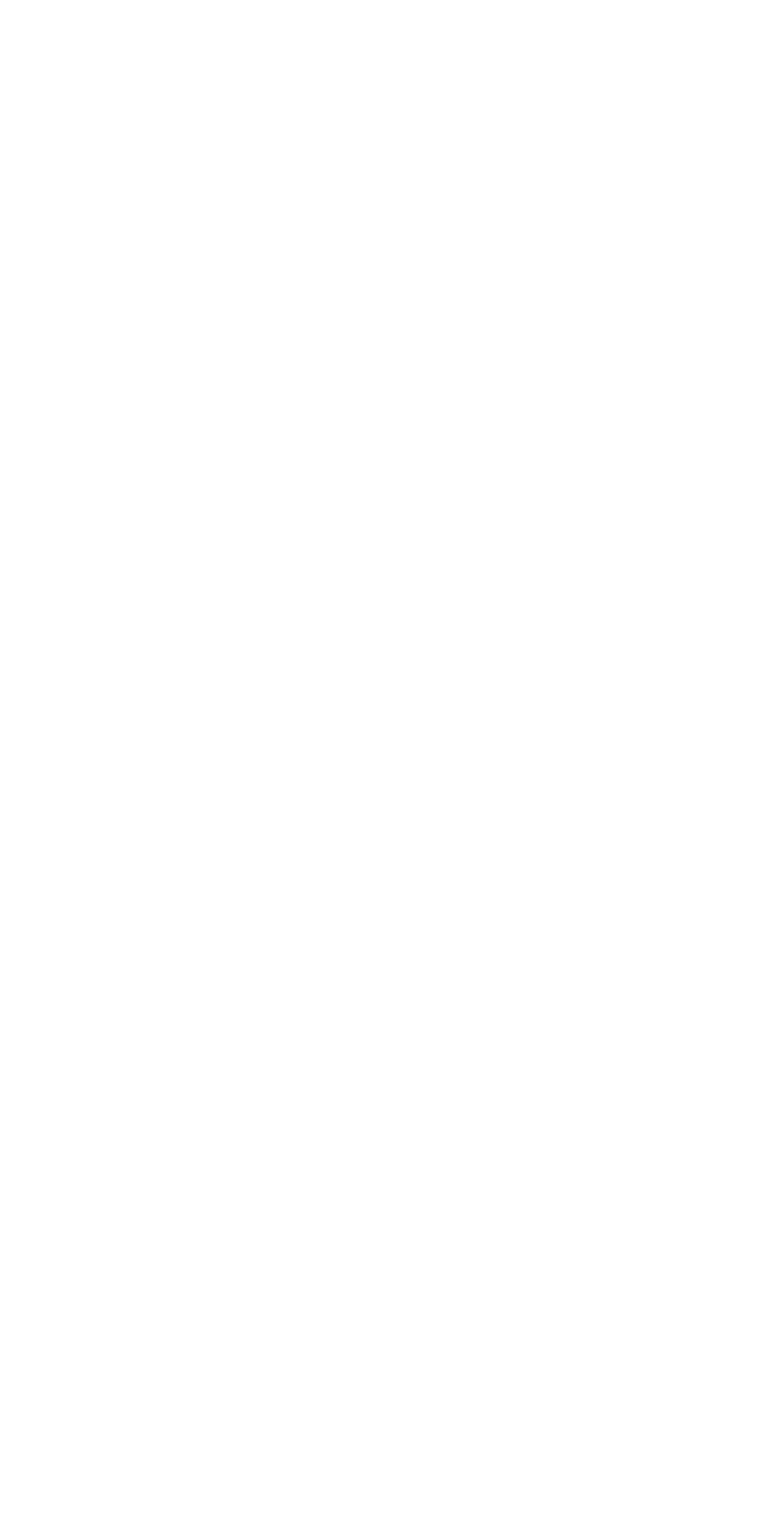
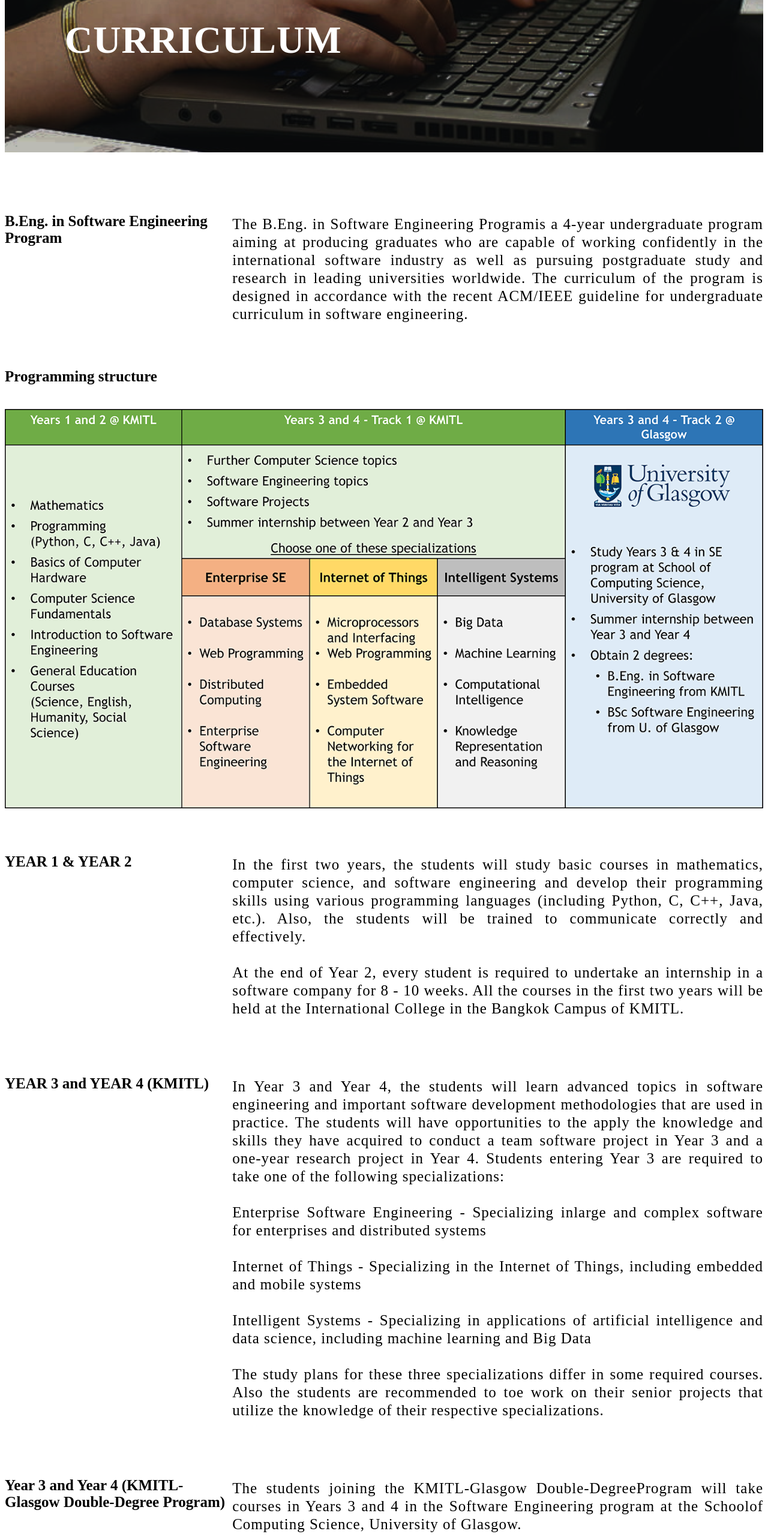
Before and after one commit to nontharatbang/se-website, a Next.js app: page /curriculum in a window 1280 px wide. Shown: the part 234-2797 px from the top of the page at 60% size. Before the commit the page ends 800 px from the top, so only its background shows below. Built offline with nearby package versions, Linux system fonts and the light colour scheme.

Commit message:
curriculum page

```diff
--- a/pages/curriculum.js
+++ b/pages/curriculum.js
@@ -1,3 +1,112 @@
+import styles from "../styles/Curriculum.module.css";
+import Image from "next/image";
+import program_structure from "../public/program_structure.svg";
+
 export default function curriculum() {
-  return;
+  return (
+    <div>
+      <div className={styles.hero}>
+        <div className={styles.heading}>
+          <h1 className={styles.h1}>Curriculum</h1>
+        </div>
+      </div>
+      <div className={styles.container}>
+        <div className={styles.row}>
+          <div className={styles.left}>
+            <h2 className={styles.h2}>
+              B.Eng. in Software Engineering Program
+            </h2>
+          </div>
+          <div className={styles.right}>
+            <p className={styles.p}>
+              The B.Eng. in Software Engineering Programis a 4-year
+              undergraduate program aiming at producing graduates who are
+              capable of working confidently in the international software
+              industry as well as pursuing postgraduate study and research in
+              leading universities worldwide. The curriculum of the program is
+              designed in accordance with the recent ACM/IEEE guideline for
+              undergraduate curriculum in software engineering.
+            </p>
+          </div>
+        </div>
+        <div className={styles.row2}>
+          <div className={styles.structure}>
+            <h2 className={styles.h2}>Programming structure</h2>
+          </div>
+          <div className={styles.image}>
+            <Image src={program_structure} alt="Program structure" />
+          </div>
+        </div>
+        <div className={styles.row}>
+          <div className={styles.left}>
+            <h2 className={styles.h2}>YEAR 1 & YEAR 2</h2>
+          </div>
+          <div className={styles.right}>
+            <p className={styles.p}>
+              In the first two years, the students will study basic courses in
+              mathematics, computer science, and software engineering and
+              develop their programming skills using various programming
+              languages (including Python, C, C++, Java, etc.). Also, the
+              students will be trained to communicate correctly and effectively.
+              <br />
+              <br />
+              At the end of Year 2, every student is required to undertake an
+              internship in a software company for 8 - 10 weeks. All the courses
+              in the first two years will be held at the International College
+              in the Bangkok Campus of KMITL.
+            </p>
+          </div>
+        </div>
+        <div className={styles.row}>
+          <div className={styles.left}>
+            <h2 className={styles.h2}>YEAR 3 and YEAR 4 (KMITL)</h2>
+          </div>
+          <div className={styles.right}>
+            <p className={styles.p}>
+              In Year 3 and Year 4, the students will learn advanced topics in
+              software engineering and important software development
+              methodologies that are used in practice. The students will have
+              opportunities to the apply the knowledge and skills they have
+              acquired to conduct a team software project in Year 3 and a
+              one-year research project in Year 4. Students entering Year 3 are
+              required to take one of the following specializations:
+              <br />
+              <br />
+              Enterprise Software Engineering - Specializing inlarge and complex
+              software for enterprises and distributed systems
+              <br />
+              <br />
+              Internet of Things - Specializing in the Internet of Things,
+              including embedded and mobile systems
+              <br />
+              <br />
+              Intelligent Systems - Specializing in applications of artificial
+              intelligence and data science, including machine learning and Big
+              Data
+              <br />
+              <br />
+              The study plans for these three specializations differ in some
+              required courses. Also the students are recommended to toe work on
+              their senior projects that utilize the knowledge of their
+              respective specializations.
+            </p>
+          </div>
+        </div>
+        <div className={styles.row}>
+          <div className={styles.left}>
+            <h2 className={styles.h2}>
+              Year 3 and Year 4 (KMITL-Glasgow Double-Degree Program)
+            </h2>
+          </div>
+          <div className={styles.right}>
+            <p className={styles.p}>
+              The students joining the KMITL-Glasgow Double-DegreeProgram will
+              take courses in Years 3 and 4 in the Software Engineering program
+              at the Schoolof Computing Science, University of Glasgow.
+            </p>
+          </div>
+        </div>
+      </div>
+    </div>
+  );
 }
--- a/pages/program.js
+++ b/pages/program.js
@@ -9,7 +9,7 @@
       <div className={styles.hero}>
         <div className={styles.heading}>
           <h1 className={styles.h1}>Explore program</h1>
-          <h1 className={styles.h2}>Avaiable at SE@kmitl</h1>
+          <h1 className={styles.h1}>Avaiable at SE@kmitl</h1>
         </div>
       </div>
       <div className={styles.pagelink}>
--- /dev/null
+++ b/styles/Curriculum.module.css
@@ -0,0 +1,76 @@
+.hero {
+  background: url("../public/curriculum_background.svg");
+  background-size: cover;
+  background-position: bottom;
+  height: 480px;
+}
+
+.heading {
+  padding: 200px 100px;
+}
+
+.h1 {
+  font-weight: 700;
+  font-size: 64px;
+  line-height: 100px;
+  color: #ffffff;
+  letter-spacing: 1px;
+  text-transform: uppercase;
+}
+
+.h2 {
+  font-style: normal;
+  font-weight: 700;
+  font-size: 25px;
+}
+
+.container {
+  margin: 80px 0;
+  margin-bottom: 200px;
+}
+
+.row {
+  margin: 50px auto;
+  height: 100%;
+  padding: 0 var(--padding);
+  width: 100%;
+  max-width: 1920px;
+  display: flex;
+}
+
+.row2 {
+  margin: 50px auto;
+  height: 100%;
+  padding: 0 var(--padding);
+  width: 100%;
+  max-width: 1920px;
+}
+
+.structure {
+  margin-bottom: 40px;
+}
+
+.left {
+  max-width: 30%;
+  width: 100%;
+  display: flex;
+  flex-direction: column;
+}
+.right {
+  max-width: 70%;
+  width: 100%;
+  display: flex;
+  flex-direction: column;
+  justify-content: flex-start;
+}
+
+.p {
+  font-style: normal;
+  font-weight: 500;
+  font-size: 25px;
+  line-height: 30px;
+  display: flex;
+  align-items: center;
+  text-align: justify;
+  letter-spacing: 1px;
+}
--- a/styles/Program.module.css
+++ b/styles/Program.module.css
@@ -7,20 +7,10 @@
 
 .heading {
   display: flexbox;
-  padding-left: 100px;
+  padding: 140px 100px;
 }
 
 .h1 {
-  font-weight: 700;
-  font-size: 64px;
-  line-height: 100px;
-  color: #ffffff;
-  letter-spacing: 1px;
-  padding-top: 140px;
-  text-transform: uppercase;
-}
-
-.h2 {
   font-weight: 700;
   font-size: 64px;
   line-height: 100px;
```
Also changed, not shown: public/curriculum_background.svg (added), public/program_structure.svg (added).
